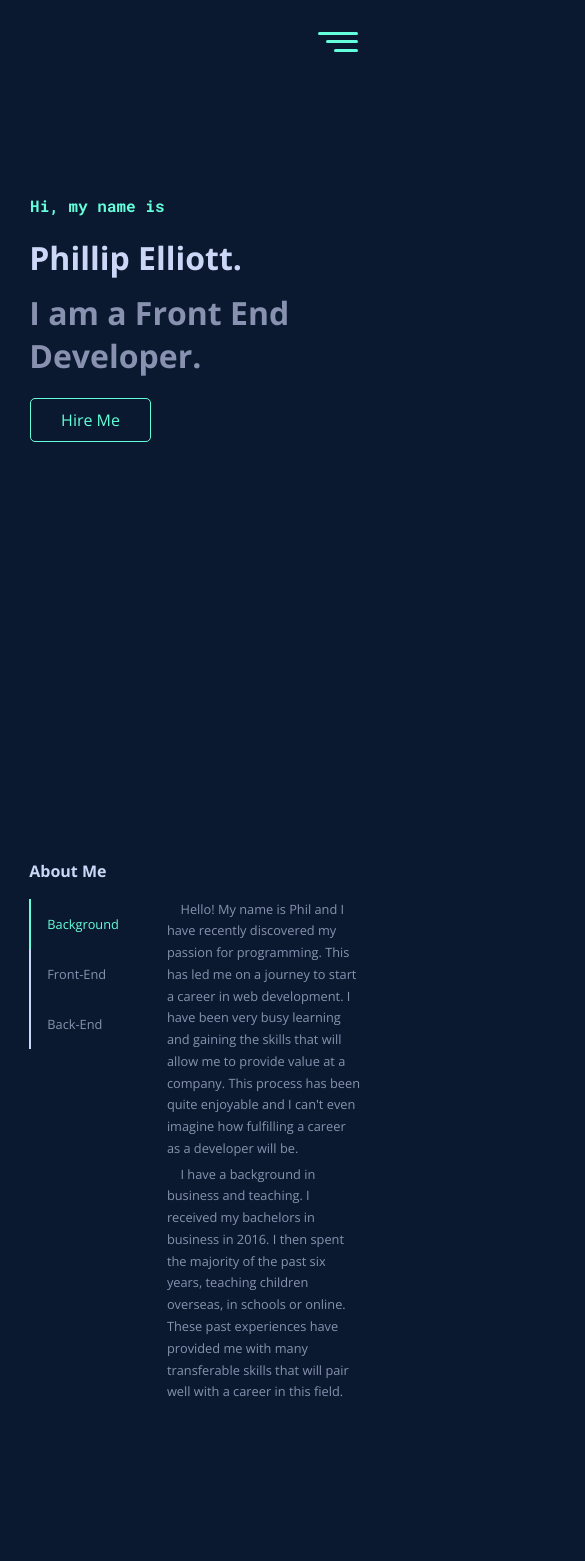
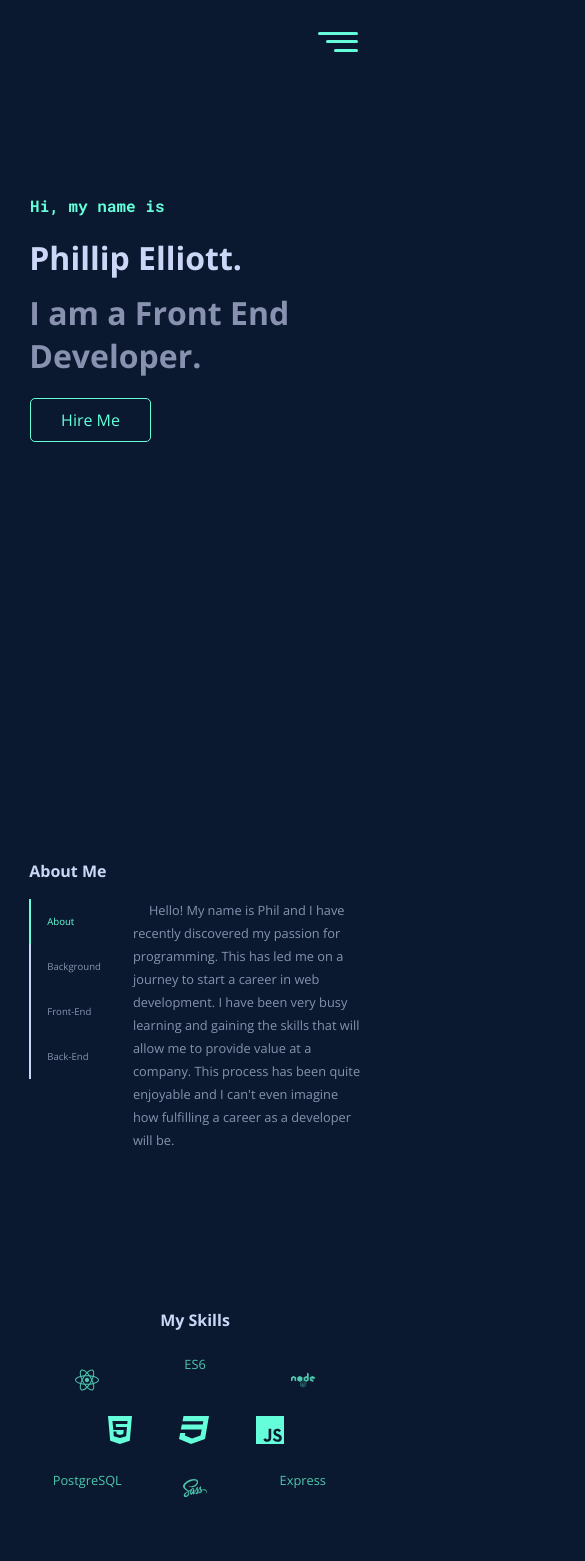
Before and after one commit to Phil-Elliott/Portfolio-2.0, a React (Create React App) app: page / in a window 390 px wide. Shown: the top 1561 px of the page, 585 px wide, since content can reach past the window. Built offline with nearby package versions, Linux system fonts and the light colour scheme.

Commit message:
maed it responsive

```diff
--- a/src/About/About.js
+++ b/src/About/About.js
@@ -7,13 +7,15 @@
   const dataArr = [
     {
       par1: "Hello! My name is Phil and I have recently discovered my passion for programming. This has led me on a journey to start a career in web development. I have been very busy learning and gaining the skills that will allow me to provide value at a company. This process has been quite enjoyable and I can't even imagine how fulfilling a career as a developer will be.",
-      par2: "I have a background in business and teaching. I received my bachelors in business in 2016. I then spent the majority of the past six years, teaching children overseas, in schools or online. These past experiences have provided me with many transferable skills that will pair well with a career in this field.",
     },
     {
-      par1: "I am very comfortable working with different frontend software. I am able to use css or sass to build out different designs. I have a little experience with Bootstrap and Material UI, but I look forward to getting an opportunity to use them more. I also really enjoy working in React to build single page applications. I can work with both class components and functional components. I have also been practicing working with Typescript within React.",
+      par1: "I have a background in business and teaching. I received my bachelors in business in 2016. I then spent the majority of the past six years, teaching children overseas, in schools or online. These past experiences have provided me with many transferable skills that will pair well with a career in this field.",
     },
     {
-      par1: "I have not spent too much time learning how to work with backend software. I have learned enough to get a grasp on how everything works and what is needed on the backend. I have learned how to build a basic API in Node, while using Express. I have also been able to get a basic understanding on how to build a database in PostgreSQL. I know I still have a lot to learn, but I am looking forward to it.",
+      par1: "I am very comfortable working with different frontend software. I am able to use CSS or Sass to build out different designs. I have a little experience with Bootstrap and Material UI, but I look forward to getting an opportunity to use them more. I also really enjoy working in React to build single page applications. I can work with both class components and functional components.",
+    },
+    {
+      par1: "I have not spent a lot of time learning how to work with backend software. I have learned enough to get a grasp on how everything works and what is needed on the backend. I have learned how to build a basic API in Node, while using Express. I have also been able to learn how to build a database in PostgreSQL. I know I still have a lot to learn, but I am looking forward to it.",
     },
   ]
 
@@ -29,17 +31,23 @@
             className={dataNum === 0 ? "active" : "notActive"}
             onClick={() => setDataNum(0)}
           >
-            Background
+            About
           </p>
           <p
             className={dataNum === 1 ? "active" : "notActive"}
             onClick={() => setDataNum(1)}
           >
-            Front-End
+            Background
           </p>
           <p
             className={dataNum === 2 ? "active" : "notActive"}
             onClick={() => setDataNum(2)}
+          >
+            Front-End
+          </p>
+          <p
+            className={dataNum === 3 ? "active" : "notActive"}
+            onClick={() => setDataNum(3)}
           >
             Back-End
           </p>
--- a/src/About/About.scss
+++ b/src/About/About.scss
@@ -1,7 +1,7 @@
 @import "./../Shared.scss";
 
 #about {
-  padding: 10% 0 4%;
+  padding: 10% 0 6%;
   margin: 0 auto;
   max-width: 40%;
 
@@ -31,7 +31,7 @@
     display: flex;
     flex-direction: column;
     color: $med-color;
-    font-size: clamp(0.8rem, 1.1vw, 2.25rem);
+    font-size: clamp(0.6rem, 1.1vw, 2.25rem);
 
     p {
       cursor: pointer;
@@ -52,8 +52,8 @@
   .about-content {
     p {
       color: $med-color;
-      font-size: clamp(0.8rem, 1.1vw, 2.25rem);
-      line-height: 170%;
+      font-size: clamp(0.8rem, 1.2vw, 2.5rem);
+      line-height: 180%;
       margin-bottom: 2%;
       text-indent: 7%;
     }
@@ -70,6 +70,9 @@
       }
     }
   }
+  .about-content-container {
+    gap: 1rem;
+  }
 }
 
 @media only screen and (max-width: 850px) {
--- a/src/ExtraProjects/ExtraProjects.scss
+++ b/src/ExtraProjects/ExtraProjects.scss
@@ -8,10 +8,10 @@
 
 .extra-heading {
   color: $light-color;
-  font-size: clamp(1rem, 1.25vw, 3.5rem);
+  font-size: clamp(0.8rem, 1.25vw, 3.5rem);
   display: flex;
   justify-content: center;
-  padding-bottom: 5%;
+  padding-bottom: 4rem;
   text-align: center;
 }
 
@@ -49,7 +49,7 @@
 
   ul {
     display: flex;
-    font-size: clamp(0.5rem, 0.75vw, 0.75vw);
+    font-size: clamp(0.7rem, 0.75vw, 0.75vw);
     list-style: none;
     padding-bottom: 1rem;
 
@@ -75,3 +75,21 @@
     }
   }
 }
+
+@media only screen and (max-width: 1300px) {
+  #extra-projects {
+    max-width: 90%;
+  }
+}
+
+@media only screen and (max-width: 1000px) {
+  .extra-content-container {
+    grid-template-columns: 1fr 1fr;
+  }
+}
+
+@media only screen and (max-width: 550px) {
+  .extra-content-container {
+    grid-template-columns: 1fr;
+  }
+}
--- a/src/Projects/Projects.scss
+++ b/src/Projects/Projects.scss
@@ -46,7 +46,7 @@
       .project-heading {
         color: $green-color;
         font-family: "Roboto Mono", monospace;
-        font-size: clamp(0.6rem, 0.85vw, 2rem);
+        font-size: clamp(0.8rem, 0.85vw, 2rem);
         margin: 2.5% 0;
         padding-left: 2%;
       }
@@ -104,6 +104,11 @@
 @media only screen and (max-width: 1300px) {
   #projects {
     max-width: 80%;
+    .heading {
+      span {
+        display: none;
+      }
+    }
   }
 }
 
```
